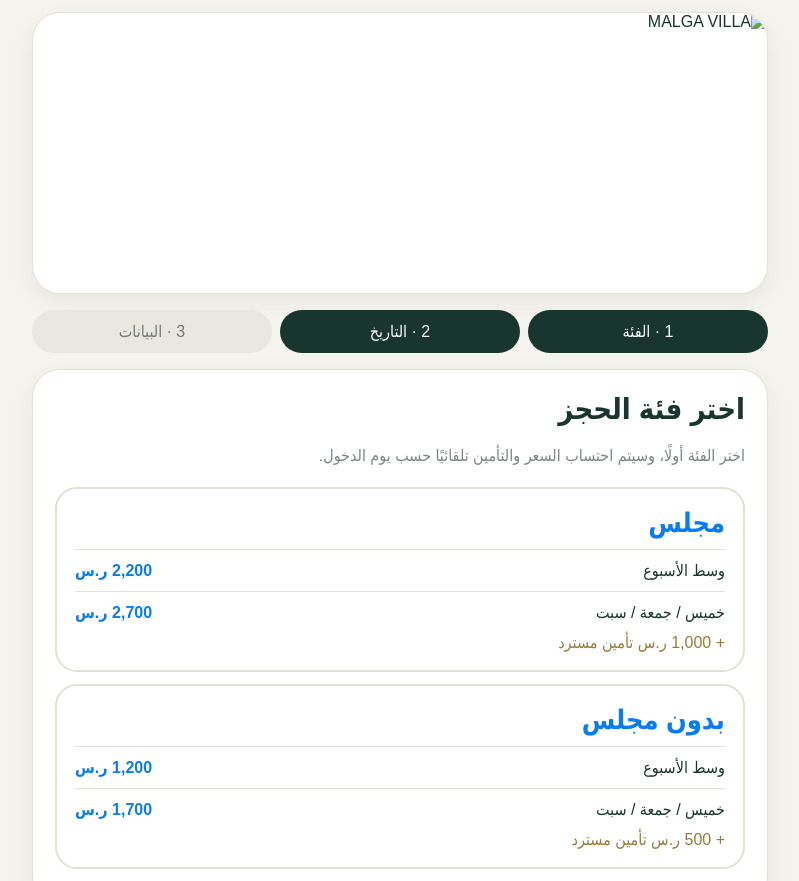
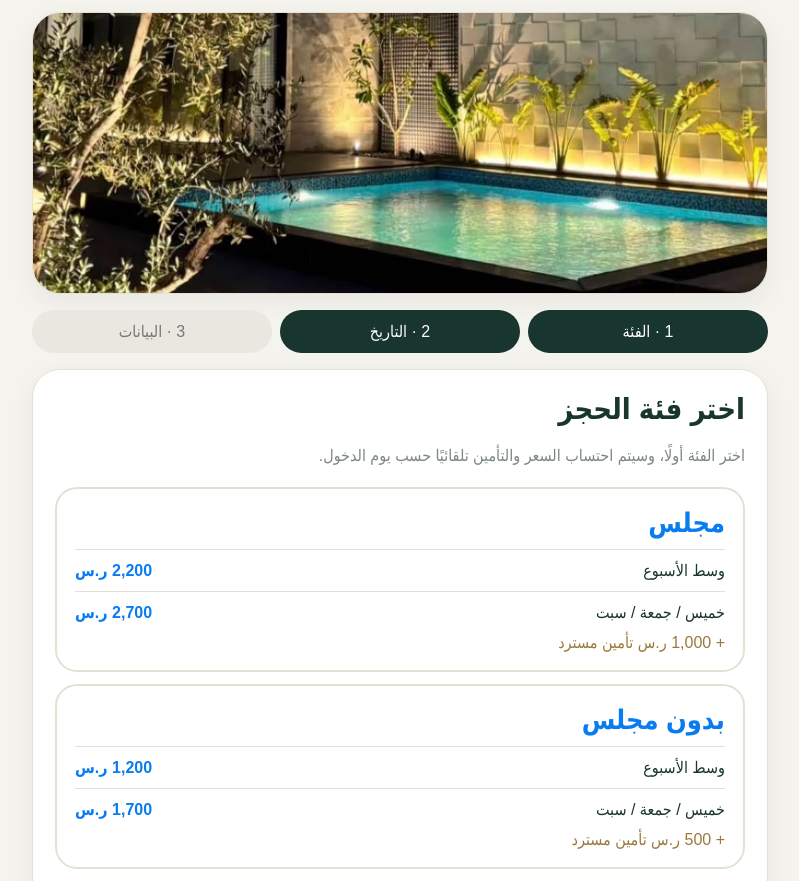
Before and after one commit to malga-villa/Malga-villa, a plain HTML site: page MALGA_VILLA_Tenant_Real.html in a window 1280 px wide. Shown: the top 881 px of the page, without its empty margins (240-1039 px from the left). Drawn offline with Linux system fonts and the light colour scheme.

Commit message:
Update MALGA_VILLA_Tenant_Real.html

```diff
--- a/MALGA_VILLA_Tenant_Real.html
+++ b/MALGA_VILLA_Tenant_Real.html
@@ -12,7 +12,7 @@
 </head>
 <body>
 <div class="wrap">
-<div class="hero"><img src="صورة.jpeg" alt="MALGA VILLA"></div>
+<div class="hero"><img src="صوره.jpeg" alt="MALGA VILLA"></div>
 <div class="steps"><div class="step active">1 · الفئة</div><div class="step active">2 · التاريخ</div><div class="step">3 · البيانات</div></div>
 
 <div class="card"><h2>اختر فئة الحجز</h2><p class="sub">اختر الفئة أولًا، وسيتم احتساب السعر والتأمين تلقائيًا حسب يوم الدخول.</p>
```
